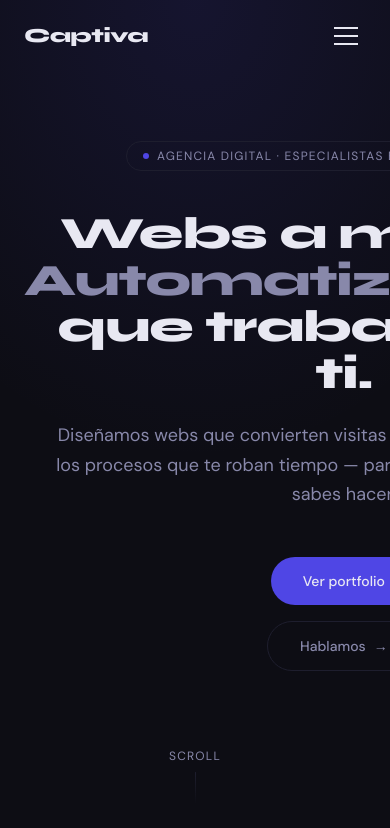
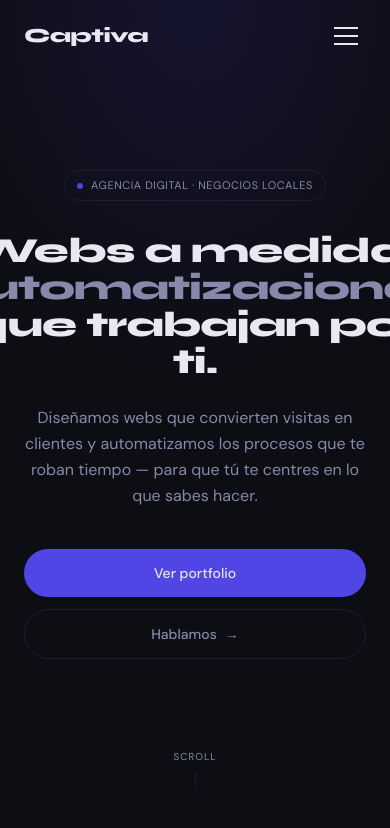
Before and after one commit to Ricardo2325/captiva, a Next.js app: page / in a window 390 px wide. Shown: the top 828 px of the page. Built offline with nearby package versions, Linux system fonts and the light colour scheme.

Commit message:
fix: Hero mobile layout — responsive font sizes, badge overflow, full-width CTAs

```diff
--- a/src/components/Hero.tsx
+++ b/src/components/Hero.tsx
@@ -15,44 +15,44 @@ function fadeUp(delay: number) {
 
 export default function Hero() {
   return (
-    <section className="relative min-h-screen flex flex-col px-6 md:px-12 overflow-hidden">
-      {/* Subtle radial glow */}
+    <section className="relative min-h-screen flex flex-col overflow-x-hidden">
+      {/* Radial glow */}
       <div
-        className="absolute top-0 left-1/2 -translate-x-1/2 w-[800px] h-[500px] pointer-events-none"
+        className="absolute top-0 left-1/2 -translate-x-1/2 w-[600px] h-[400px] pointer-events-none"
         style={{
           background:
             'radial-gradient(ellipse at center top, rgba(79,70,229,0.13) 0%, transparent 65%)',
         }}
       />
 
-      <div className="relative z-10 max-w-5xl mx-auto text-center flex-1 flex flex-col items-center justify-center pt-24 pb-8">
+      {/* Main content */}
+      <div className="relative z-10 flex-1 flex flex-col items-center justify-center text-center px-6 md:px-12 pt-28 pb-8 max-w-5xl mx-auto w-full">
+
         {/* Badge */}
         <motion.div
           {...fadeUp(0)}
-          className="inline-flex items-center gap-2 mb-10 px-4 py-1.5 rounded-full border border-border text-xs tracking-widest uppercase"
+          className="inline-flex items-center gap-2 mb-8 px-3 py-1.5 rounded-full border border-border text-[11px] tracking-wider uppercase"
           style={{ color: '#8888aa' }}
         >
-          <span className="w-1.5 h-1.5 rounded-full bg-accent inline-block" />
-          Agencia digital · Especialistas en negocios locales
+          <span className="w-1.5 h-1.5 rounded-full bg-accent flex-shrink-0" />
+          Agencia digital · Negocios locales
         </motion.div>
 
         {/* Headline */}
         <motion.h1
           {...fadeUp(0.1)}
-          className="font-display font-extrabold leading-[1.04] tracking-tight mb-6"
-          style={{ fontSize: 'clamp(2.8rem, 7vw, 5.5rem)', color: '#e8e8f2' }}
+          className="font-display font-extrabold leading-[1.05] tracking-tight mb-6 text-[2.2rem] sm:text-5xl md:text-6xl lg:text-7xl"
+          style={{ color: '#e8e8f2' }}
         >
-          Webs a medida.
-          <br />
-          <span style={{ color: '#8888aa' }}>Automatizaciones</span>
-          <br />
+          Webs a medida.{' '}
+          <span style={{ color: '#8888aa' }}>Automatizaciones</span>{' '}
           que trabajan por ti.
         </motion.h1>
 
         {/* Subheadline */}
         <motion.p
           {...fadeUp(0.2)}
-          className="max-w-xl mx-auto text-lg md:text-xl leading-relaxed mb-12"
+          className="max-w-lg mx-auto text-base md:text-lg leading-relaxed mb-10"
           style={{ color: '#8888aa' }}
         >
           Diseñamos webs que convierten visitas en clientes y automatizamos
@@ -63,33 +63,19 @@ export default function Hero() {
         {/* CTAs */}
         <motion.div
           {...fadeUp(0.3)}
-          className="flex flex-col sm:flex-row items-center justify-center gap-4"
+          className="flex flex-col sm:flex-row items-center justify-center gap-3 w-full sm:w-auto"
         >
           <Link
             href="#portfolio"
-            className="px-8 py-3.5 rounded-full font-medium text-sm transition-all duration-200 hover:scale-[1.03]"
+            className="w-full sm:w-auto px-8 py-3.5 rounded-full font-medium text-sm transition-all duration-200 hover:opacity-90 hover:scale-[1.02] text-center"
             style={{ backgroundColor: '#4f46e5', color: '#e8e8f2' }}
-            onMouseEnter={(e) =>
-              ((e.currentTarget as HTMLElement).style.backgroundColor = '#6366f1')
-            }
-            onMouseLeave={(e) =>
-              ((e.currentTarget as HTMLElement).style.backgroundColor = '#4f46e5')
-            }
           >
             Ver portfolio
           </Link>
           <Link
             href="#contacto"
-            className="px-8 py-3.5 rounded-full border font-medium text-sm transition-all duration-200 flex items-center gap-2 group"
+            className="w-full sm:w-auto px-8 py-3.5 rounded-full border font-medium text-sm transition-all duration-200 flex items-center justify-center gap-2 group"
             style={{ borderColor: '#1e1e2e', color: '#8888aa' }}
-            onMouseEnter={(e) => {
-              (e.currentTarget as HTMLElement).style.color = '#e8e8f2';
-              (e.currentTarget as HTMLElement).style.borderColor = 'rgba(79,70,229,0.5)';
-            }}
-            onMouseLeave={(e) => {
-              (e.currentTarget as HTMLElement).style.color = '#8888aa';
-              (e.currentTarget as HTMLElement).style.borderColor = '#1e1e2e';
-            }}
           >
             Hablamos
             <span className="group-hover:translate-x-1 transition-transform duration-200 inline-block">
@@ -99,13 +85,13 @@ export default function Hero() {
         </motion.div>
       </div>
 
-      {/* Scroll indicator — en el flujo, siempre visible debajo de los CTAs */}
+      {/* Scroll indicator */}
       <motion.div
         {...fadeUp(0.6)}
-        className="flex flex-col items-center gap-2 pb-10"
+        className="relative z-10 flex flex-col items-center gap-2 pb-10"
         style={{ color: '#8888aa' }}
       >
-        <span className="text-xs tracking-widest uppercase">Scroll</span>
+        <span className="text-[10px] tracking-widest uppercase">Scroll</span>
         <motion.div
           animate={{ y: [0, 8, 0] }}
           transition={{ duration: 1.8, repeat: Infinity, ease: 'easeInOut' }}
```
